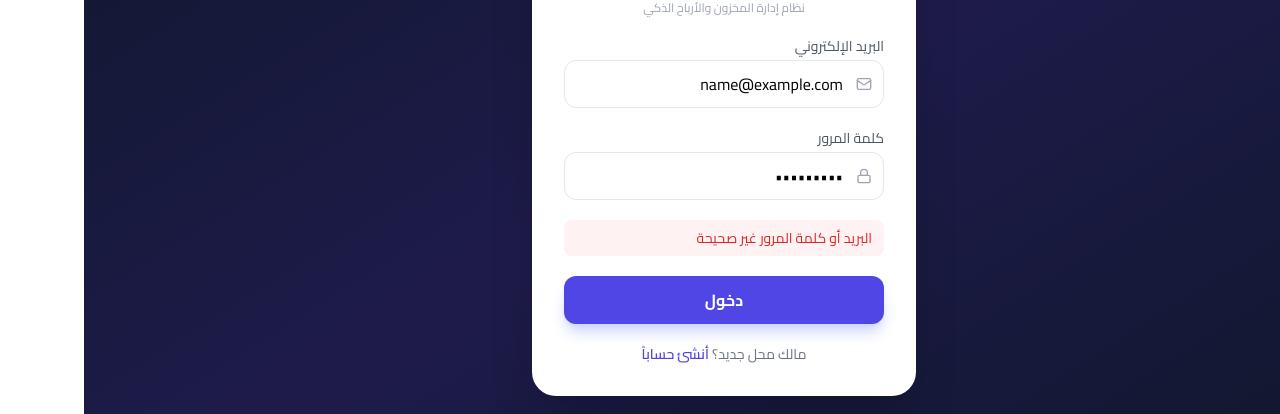
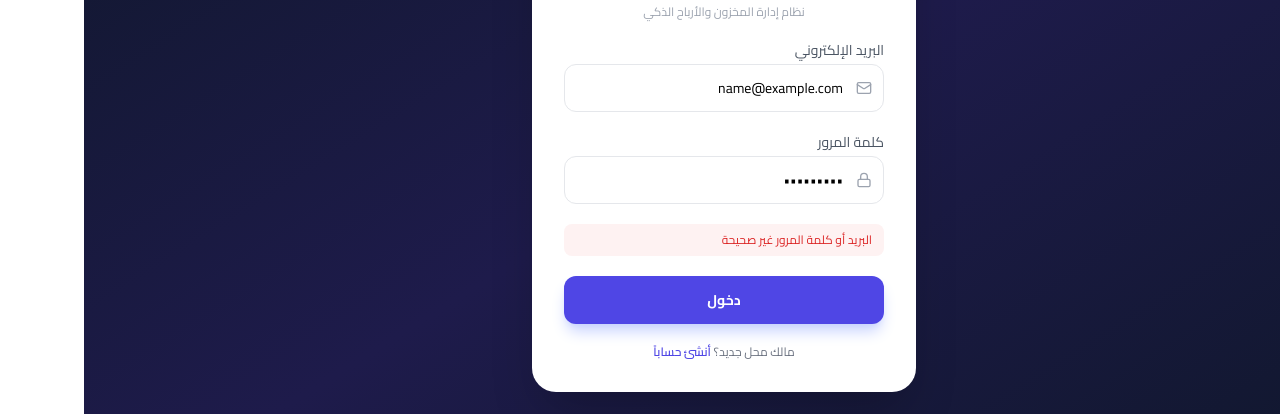
Before and after one commit to dev-mustafa67/my-store, a Next.js app: page /login in a window 1280 px wide. Both pictures are taken after typing "name@example.com", "Sample123" into the empty fields and a click on the button "دخول". Shown: the part 268-682 px from the top of the page. Built offline with nearby package versions, Linux system fonts and the light colour scheme; no server answers.

Commit message:
Implement session check on login page
Added session checking on component mount to redirect logged-in users.

```diff
--- a/app/login/page.tsx
+++ b/app/login/page.tsx
@@ -1,7 +1,6 @@
-// app/login/page.tsx
 'use client';
 
-import { useState } from 'react';
+import { useState, useEffect } from 'react';
 import { useRouter } from 'next/navigation';
 import { supabase } from '@/lib/supabase-client';
 import { Shirt, Mail, Lock } from 'lucide-react';
@@ -11,7 +10,21 @@ export default function LoginPage() {
   const [password, setPassword] = useState('');
   const [error, setError] = useState<string | null>(null);
   const [loading, setLoading] = useState(false);
+  const [checkingSession, setCheckingSession] = useState(true);
   const router = useRouter();
+
+  useEffect(() => {
+    // التحقق فوراً إذا كان المستخدم مسجل دخوله مسبقاً
+    async function checkExistingSession() {
+      const { data: { session } } = await supabase.auth.getSession();
+      if (session) {
+        router.replace('/products');
+      } else {
+        setCheckingSession(false);
+      }
+    }
+    checkExistingSession();
+  }, [router]);
 
   async function handleLogin(e: React.FormEvent) {
     e.preventDefault();
@@ -25,7 +38,15 @@ export default function LoginPage() {
       setLoading(false);
       return;
     }
-    router.push('/products');
+    router.replace('/products');
+  }
+
+  if (checkingSession) {
+    return (
+      <div dir="rtl" className="min-h-screen flex items-center justify-center bg-gradient-to-br from-slate-900 via-indigo-950 to-slate-900 text-white text-sm font-medium">
+        جاري التحقق من الحساب...
+      </div>
+    );
   }
 
   return (
@@ -43,8 +64,13 @@ export default function LoginPage() {
           <label className="block text-sm text-gray-600 mb-1">البريد الإلكتروني</label>
           <div className="relative">
             <Mail size={16} className="absolute right-3 top-1/2 -translate-y-1/2 text-gray-400" />
-            <input type="email" required value={email} onChange={(e) => setEmail(e.target.value)}
-              className="w-full h-12 pr-10 pl-4 rounded-xl border border-gray-200 focus:ring-2 focus:ring-indigo-500 focus:border-transparent outline-none" />
+            <input
+              type="email"
+              required
+              value={email}
+              onChange={(e) => setEmail(e.target.value)}
+              className="w-full h-12 pr-10 pl-4 rounded-xl border border-gray-200 focus:ring-2 focus:ring-indigo-500 focus:border-transparent outline-none text-sm"
+            />
           </div>
         </div>
 
@@ -52,19 +78,27 @@ export default function LoginPage() {
           <label className="block text-sm text-gray-600 mb-1">كلمة المرور</label>
           <div className="relative">
             <Lock size={16} className="absolute right-3 top-1/2 -translate-y-1/2 text-gray-400" />
-            <input type="password" required value={password} onChange={(e) => setPassword(e.target.value)}
-              className="w-full h-12 pr-10 pl-4 rounded-xl border border-gray-200 focus:ring-2 focus:ring-indigo-500 focus:border-transparent outline-none" />
+            <input
+              type="password"
+              required
+              value={password}
+              onChange={(e) => setPassword(e.target.value)}
+              className="w-full h-12 pr-10 pl-4 rounded-xl border border-gray-200 focus:ring-2 focus:ring-indigo-500 focus:border-transparent outline-none text-sm"
+            />
           </div>
         </div>
 
-        {error && <p className="text-red-600 text-sm bg-red-50 rounded-lg px-3 py-2">{error}</p>}
+        {error && <p className="text-red-600 text-xs bg-red-50 rounded-lg px-3 py-2">{error}</p>}
 
-        <button type="submit" disabled={loading}
-          className="w-full h-12 bg-indigo-600 text-white rounded-xl font-bold hover:bg-indigo-700 disabled:opacity-50 shadow-lg shadow-indigo-200 transition-colors">
+        <button
+          type="submit"
+          disabled={loading}
+          className="w-full h-12 bg-indigo-600 text-white rounded-xl font-bold hover:bg-indigo-700 disabled:opacity-50 shadow-lg shadow-indigo-200 transition-colors text-sm"
+        >
           {loading ? 'جاري الدخول...' : 'دخول'}
         </button>
 
-        <p className="text-center text-sm text-gray-500">
+        <p className="text-center text-xs text-gray-500">
           مالك محل جديد؟ <a href="/signup" className="text-indigo-600 font-semibold">أنشئ حساباً</a>
         </p>
       </form>
```
